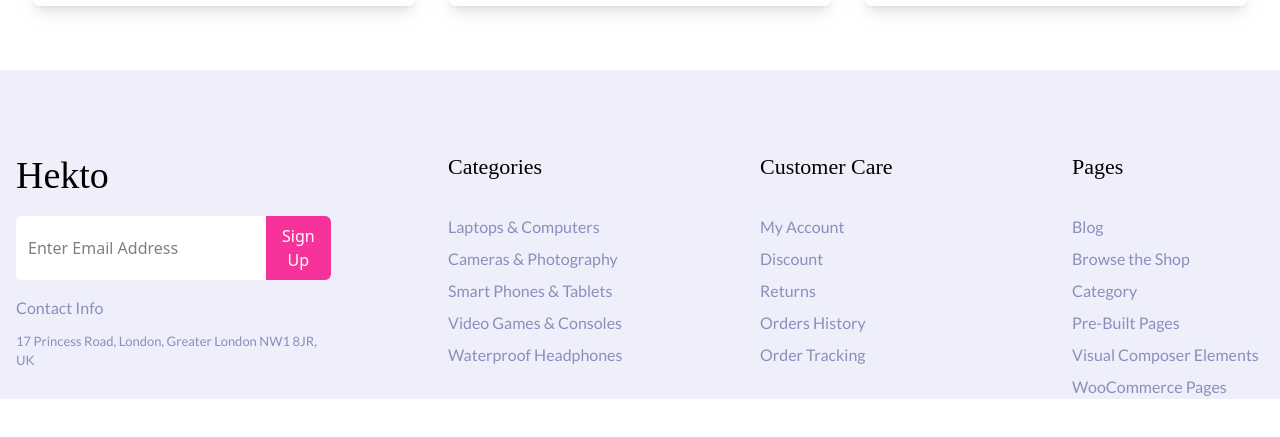
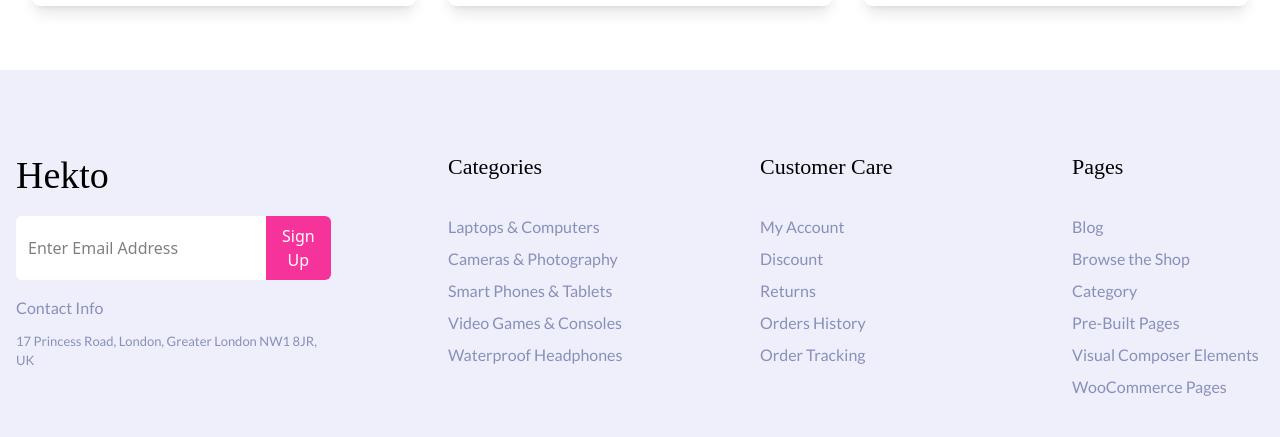
Before and after one commit to Rakib-Hassan-web/E-commace-with-next-js, a Next.js app: page / in a window 1280 px wide. Shown: the part 7020-7457 px from the top of the page. Before the commit the page ends 7419 px from the top, so only its background shows below. Built offline with nearby package versions, Linux system fonts and the light colour scheme; a web font is replaced by a local one.

Commit message:
home page design complete

```diff
--- a/app/component/Footer.jsx
+++ b/app/component/Footer.jsx
@@ -6,7 +6,7 @@ const Footer = () => {
     <>
 
 
-    <footer className="bg-[#EEEFFB] ">
+    <footer className="bg-[#EEEFFB] pb-[100px] ">
       <div className="container mx-auto px-4 py-12 flex flex-col md:flex-row md:justify-between md:items-start  gap-10  ">
 
         {/* Brand / Newsletter */}
```
